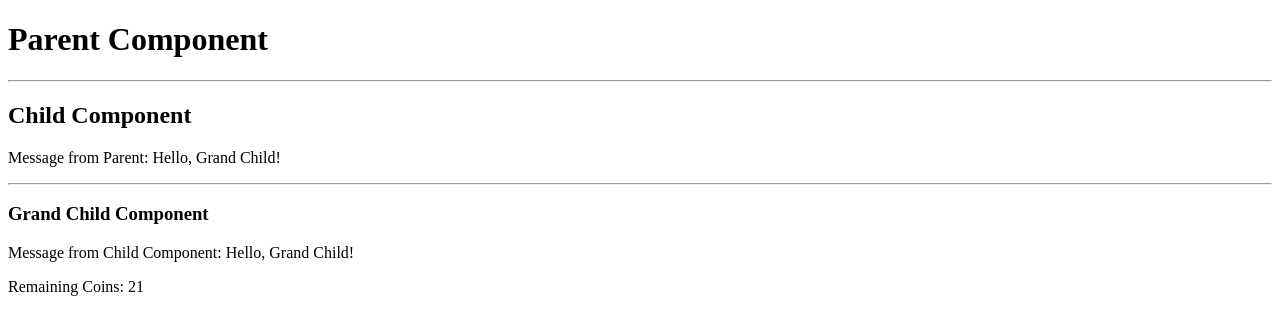
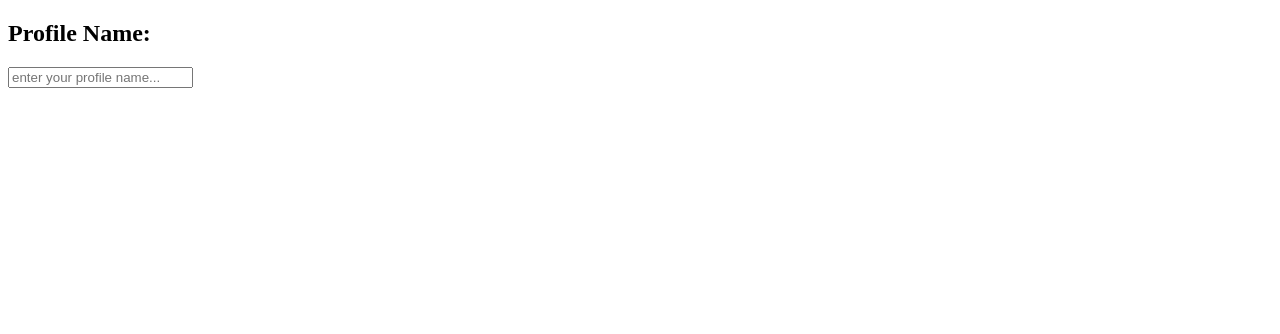
Before and after one commit to PraveenD-0/React, a React (Vite) app: page / in a window 1280 px wide. Shown: the top 334 px of the page. Built offline with nearby package versions, Linux system fonts and the light colour scheme.

Commit message:
context task

```diff
--- a/src/App.jsx
+++ b/src/App.jsx
@@ -1,23 +1,18 @@
- import React, { createContext, useState } from 'react'
- import ChildComponent from './components/ChildComponent';
- import GrandChildComponent from './components/GrandChildComponent';
+import React, { createContext, useState } from 'react';
+import Profile from './components/Profile';
 
 
- const MessageContext =createContext();
+const ProfileContext = createContext();
+
  function App() {
+    const [profileName, setProfileName] = useState('');
+  return (
+      <div>
+           <ProfileContext.Provider value={{ profileName, setProfileName }}>
+              <Profile />
+          </ProfileContext.Provider>
+    </div>
+  )
+}
 
-  const [message, setMessage] =  useState('Hello, Grand Child!');
-  const [coins, setCoins] = useState([1,2,3,4,5,6])
-   return (
-     <div>
-       <h1>Parent Component</h1>
-       <hr></hr>
-       <MessageContext.Provider   value={{message,coins}}>
-        <ChildComponent />
-       </MessageContext.Provider>
-
-     </div>
-   )
- }
-
- export { App as default, MessageContext};
+export {App as default, ProfileContext};
--- a/src/components/ChildComponent.jsx
+++ /dev/null
@@ -1,17 +0,0 @@
-import React, { useContext } from 'react'
-import GrandChildComponent from './GrandChildComponent';
-import { MessageContext } from '../App';
-
-function ChildComponent( ) {
-  const { message, coins} = useContext(MessageContext);
-  return (
-    <div>
-       <h2>Child Component</h2>
-       <p>Message from Parent: { message } </p>
-       <hr></hr>
-       <GrandChildComponent message={ message } coins= {coins} />
-    </div>
-  )
-}
-
-export default ChildComponent;
--- a/src/components/GrandChildComponent.jsx
+++ /dev/null
@@ -1,22 +0,0 @@
-import React, { useContext } from 'react';
-import { MessageContext } from '../App';
-
-// wrapped inside the child component
-// data: message should come from the parent component
-function GrandChildComponent() {
-
-    const { message, coins } = useContext(MessageContext);
-
-    const coinsSum = () => {
-        return coins.reduce((prev, curr) => prev + curr, 0);
-    }
-
-  return (
-      <div>
-          <h3>Grand Child Component</h3>
-          <p>Message from Child Component: {message}</p>
-          <p>Remaining Coins: { coinsSum() }</p>
-    </div>
-  )
-}
-export default GrandChildComponent;
--- /dev/null
+++ b/src/components/Profile.jsx
@@ -0,0 +1,20 @@
+ import React, { useContext } from 'react';
+import { ProfileContext } from '../App';
+
+ function Profile() {
+    const { profileName, setProfileName } = useContext(ProfileContext);
+
+     const profileNameHandler = (event) => {
+        setProfileName(event.target.value);
+    }
+
+  return (
+      <div>
+          <h2>Profile Name: { profileName }</h2>
+            <input
+              placeholder='enter your profile name...' value={profileName} onChange={profileNameHandler}/>
+    </div>
+  )
+}
+
+export default Profile;
```
